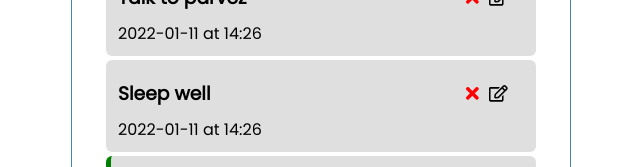
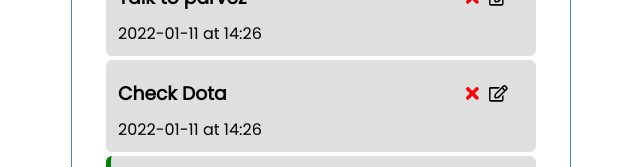
Before and after one commit to Adnan-13/task-tracker, a React (Create React App) app: page / in a window 1280 px wide. Shown: the part 407-574 px from the top of the page, without its empty margins (319-959 px from the left). Built offline with nearby package versions, Linux system fonts and the light colour scheme; data requests are answered from the project's data file.

Commit message:
added a local server

```diff
--- /dev/null
+++ b/db.json
@@ -0,0 +1,36 @@
+{
+  "tasks": [
+
+    {
+      "id": 1,
+      "text": "Go to office",
+      "date": "2022-01-11T14:26",
+      "reminder": true
+    },
+    {
+      "id": 2,
+      "text": "Go to Mymensingh",
+      "date": "2022-01-11T14:26",
+      "reminder": false
+    },
+    {
+      "id": 3,
+      "text": "Talk to parvez",
+      "date": "2022-01-11T14:26",
+      "reminder": false
+    },
+    {
+      "id": 4,
+      "text": "Check Dota",
+      "date": "2022-01-11T14:26",
+      "reminder": false
+    },
+    {
+      "id": 5,
+      "text": "Wake up",
+      "date": "2022-01-11T14:26",
+      "reminder": true
+    }
+
+  ]
+}
--- a/package.json
+++ b/package.json
@@ -18,7 +18,8 @@
     "start": "react-scripts start",
     "build": "react-scripts build",
     "test": "react-scripts test",
-    "eject": "react-scripts eject"
+    "eject": "react-scripts eject",
+    "server": "json-server --watch db.json --port 5000"
   },
   "eslintConfig": {
     "extends": [
--- a/src/App.js
+++ b/src/App.js
@@ -1,43 +1,24 @@
 import Header from './components/Header.js';
 import Tasks from './components/Tasks.js';
-import { useState } from 'react';
+import { useEffect, useState } from 'react';
 import AddTask from './components/AddTask.js';
 
 function App() {
   const [showAddTask, setShowAddTask] = useState(false);
   const [taskId, setTaskId] = useState(6);
-  const [tasks, setTasks] = useState([
-    {
-      id: 1,
-      text: 'Go to office',
-      date: '2022-01-11T14:26',
-      reminder: true,
-    },
-    {
-      id: 2,
-      text: 'Go to Mymensingh',
-      date: '2022-01-11T14:26',
-      reminder: false,
-    },
-    {
-      id: 3,
-      text: 'Talk to parvez',
-      date: '2022-01-11T14:26',
-      reminder: false,
-    },
-    {
-      id: 4,
-      text: 'Sleep well',
-      date: '2022-01-11T14:26',
-      reminder: false,
-    },
-    {
-      id: 5,
-      text: 'Wake up',
-      date: '2022-01-11T14:26',
-      reminder: true,
-    },
-  ]);
+  const [tasks, setTasks] = useState([]);
+
+  useEffect(() => {
+    const fetchTasks = async () => {
+      const res = await fetch('http://localhost:5000/tasks');
+      res.json().then((resTasks) => {
+        console.log(resTasks);
+        setTasks(resTasks);
+      });
+    };
+
+    fetchTasks();
+  }, []);
 
   //add task
   const addTask = (task) => {
```
